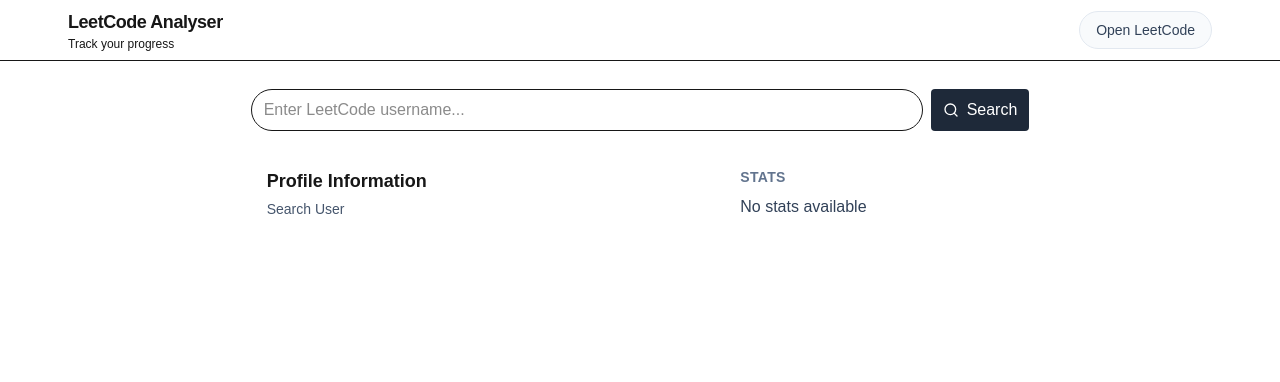
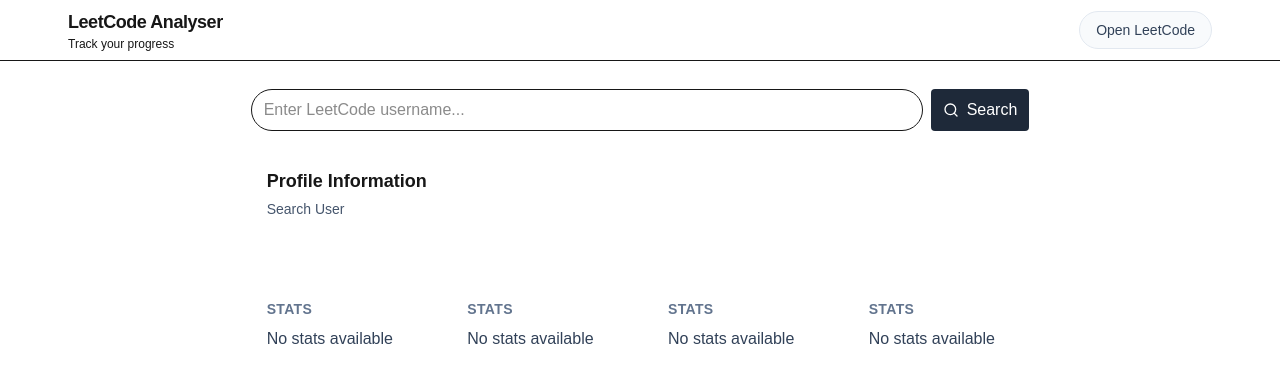
Before and after one commit to aviralumrao/leetcode-analyser, a Next.js app: page / in a window 1280 px wide. Shown: the top 382 px of the page. Built offline with nearby package versions, Linux system fonts and the light colour scheme.

Commit message:
structured the page.js

```diff
--- a/src/app/page.js
+++ b/src/app/page.js
@@ -10,9 +10,12 @@
 
       <main className="mx-auto flex max-w-6xl flex-col gap-4 px-4 py-6 sm:px-6 lg:px-8">
         <SearchBar />
+        <ProfileCard />
 
-        <div className="grid gap-4 md:grid-cols-[1.2fr_0.8fr]">
-          <ProfileCard />
+        <div className="mt-8 grid gap-6 md:grid-cols-2 lg:grid-cols-4">
+          <StatsCard />
+          <StatsCard />
+          <StatsCard />
           <StatsCard />
         </div>
       </main>
```
